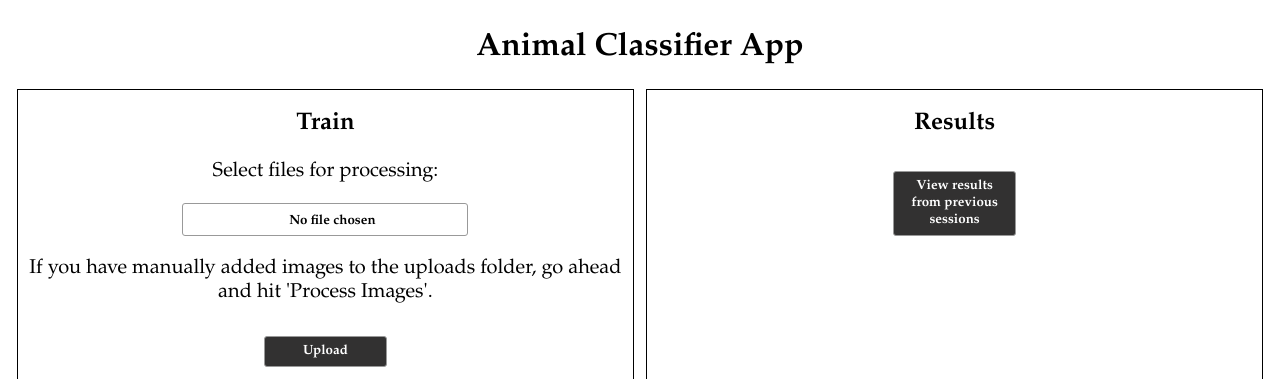
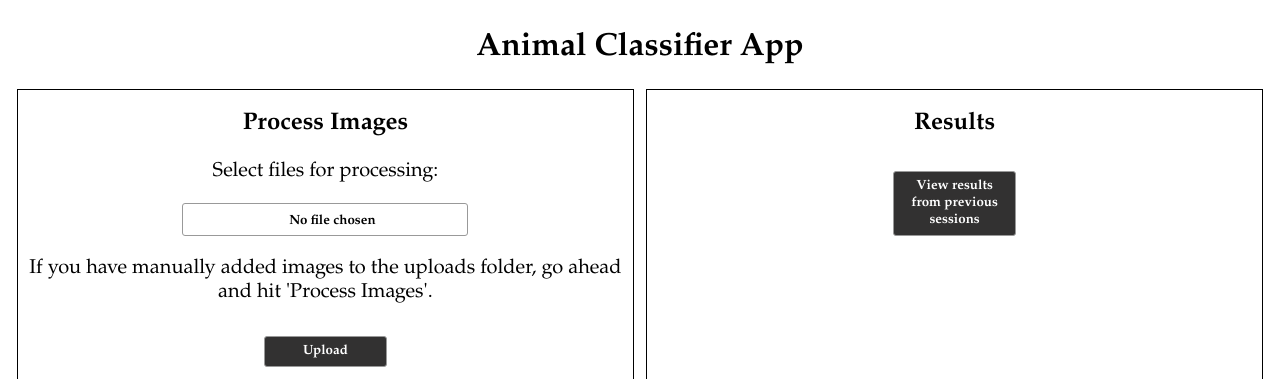
Before and after one commit to kelseyBrahe/animal-classifier-app, a Flask app: page / in a window 1280 px wide. Shown: the top 379 px of the page. Run offline with Flask 3, Linux system fonts and the light colour scheme.

Commit message:
Updated html

```diff
--- a/templates/index.html
+++ b/templates/index.html
@@ -19,7 +19,7 @@
             <h3>BOUNDING BOX COORDINATES: {% if box_coordinates_normalised %} {{box_coordinates_normalised}} {% endif %}</h3>
             <h3>IMAGE FILENAME: {% if image_filename %} {{image_filename}} {% endif %}</h3>
             {% else %}
-            <h2>Train</h2>
+            <h2>Process Images</h2>
             <form method="post" action="{{url_for('uploadFiles')}}" enctype="multipart/form-data">
                 <p>Select files for processing:</p>
                 <input type="file" name="files" directory multiple class="chooseFile">
```
